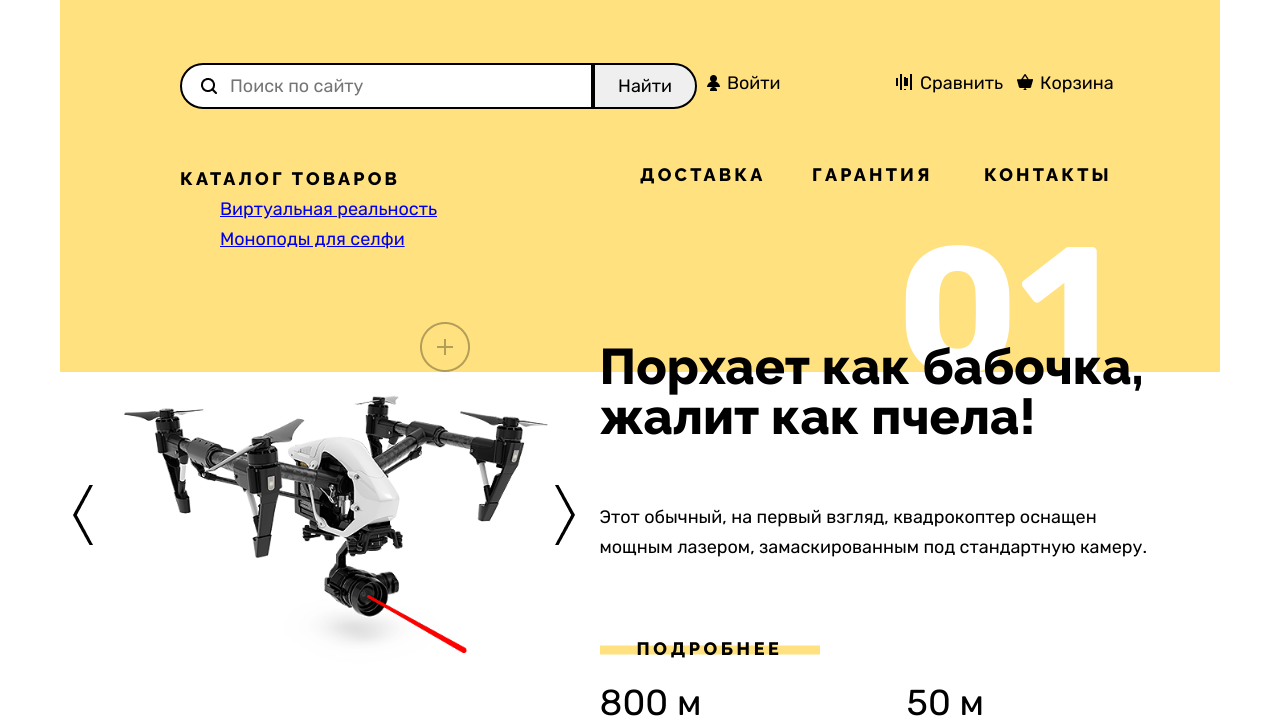
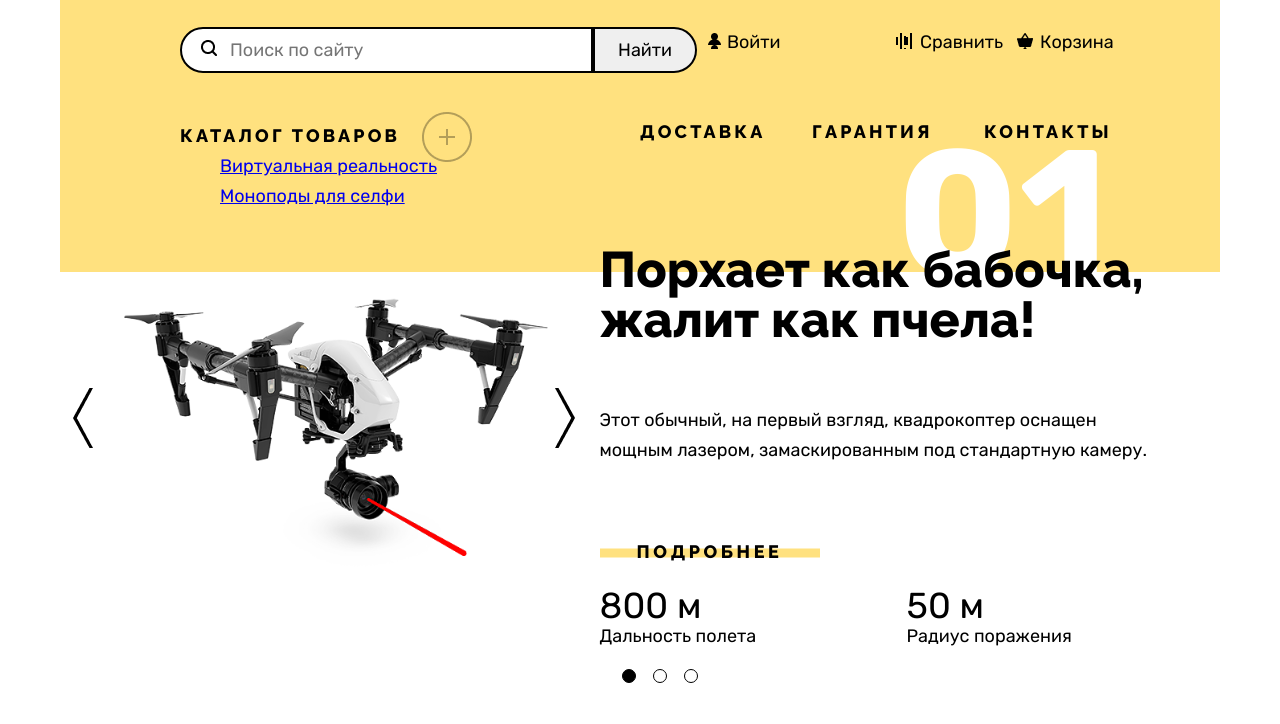
Before and after one commit to htmlacademy-htmlcss/2181423-device-35, a plain HTML site: page index.html in a window 1280 px wide. Shown: the part 68-792 px from the top of the page. Drawn offline with nearby package versions, Linux system fonts and the light colour scheme; files whose address does not match are found by name.

Commit message:
Вносит изменения в CSS код

```diff
--- a/index.html
+++ b/index.html
@@ -186,7 +186,7 @@
         <div class="wrapper-banner">
           <section class="banner">
           <div class="banner-car-logo"></div>
-          <div class="banner-text">Доставим редкий товар под заказ</div>
+          <p class="banner-text">Доставим редкий товар под заказ</p>
           <div class="banner-info">
             <span class="info-i">i</span>
           </div>
--- a/styles/style.css
+++ b/styles/style.css
@@ -40,17 +40,11 @@ line-height: 30px;
 .header-wrapper {
   display: flex;
   justify-content: center;
-}
-
-#rectangle {
-    position: absolute;
-    z-index: -1;
-    width: 1160px;
-    height:400px;
-    background:#FFE17F;
-    margin-top: 25px;
-    margin-right: 140px;
-    margin-left: 140px;
+  background-color:#FFE17F;
+  margin: 0 auto;
+  width: 1160px;
+  height: 300px;
+  margin-top: 40px;
 }
 
 .user-menu {
@@ -59,28 +53,27 @@ line-height: 30px;
 }
 
 .page-header {
-  margin: 15px 140px;
+  margin: -20px 140px;
   width: 1160px;
   display: flex;
   justify-content: center;
 }
 
 .page-header-logo {
-  margin-top: 5px;
   margin-left: 60px;
 }
 
 .first-line-menu {
   display: flex;
   flex-wrap: no-wrap;
+  margin-top: 30px;
 }
 
 .search-section {
   display: flex;
-  margin-top: 66px;
   margin-left: 60px;
   width: 517px;
-   position: relative;
+  position: relative;
 }
 
 .form-search {
@@ -111,7 +104,6 @@ line-height: 30px;
 
 .enter {
   width: 231px;
-  margin-top: 71px;
   margin-left: 30px;
   text-decoration: none;
   color: #000000;
@@ -126,7 +118,7 @@ line-height: 30px;
   background-image: url("/icon/enter.png");
   left: 50%;
   top: 50%;
-  transform: translate(-85px, -17px);
+  transform: translate(-97px, -17px);
 }
 
 .main-nav-user-list {
@@ -134,8 +126,8 @@ line-height: 30px;
   flex-wrap: no-wrap;
   max-width: 250px;
   margin-left: 26px;
-  margin-top: 71px;
   list-style-type: none;
+  margin: 0 auto;
 }
 
 .main-nav-user-compare, .main-nav-user-cart {
@@ -172,12 +164,14 @@ line-height: 30px;
 
 .main-container {
   flex-grow: 1;
+  margin-top: -52px;
 }
 
 .main-nav-list {
   display: flex;
   width: 1040px;
   margin: 30px 60px;
+  position: relative;
 }
 
 .main-nav-list::before {
@@ -188,7 +182,7 @@ line-height: 30px;
   background-image: url("/icon/plus in circle.png");
   left: 50%;
   top: 50%;
-  transform: translate(-220px, -10px);
+  transform: translate(-278px, -54px);
 }
 
 .catalog {
@@ -262,7 +256,6 @@ line-height: 30px;
   font-size: 180px;
   line-height: 30px;
   color: #FFFFFF;
-  z-index: -1;
   position: absolute;
   margin-left: 297px;
   margin-top: -20px;
@@ -284,7 +277,7 @@ h2 {
   font-size: 50px;
   line-height: 50px;
   color: #000000;
-
+  z-index: 1;
 }
 
 .details {
@@ -393,8 +386,6 @@ dl {
 }
 
 .catalogue-categories {
-  display: flex;
-  flex-direction: column;
   width: 160px;
 }
 
```
